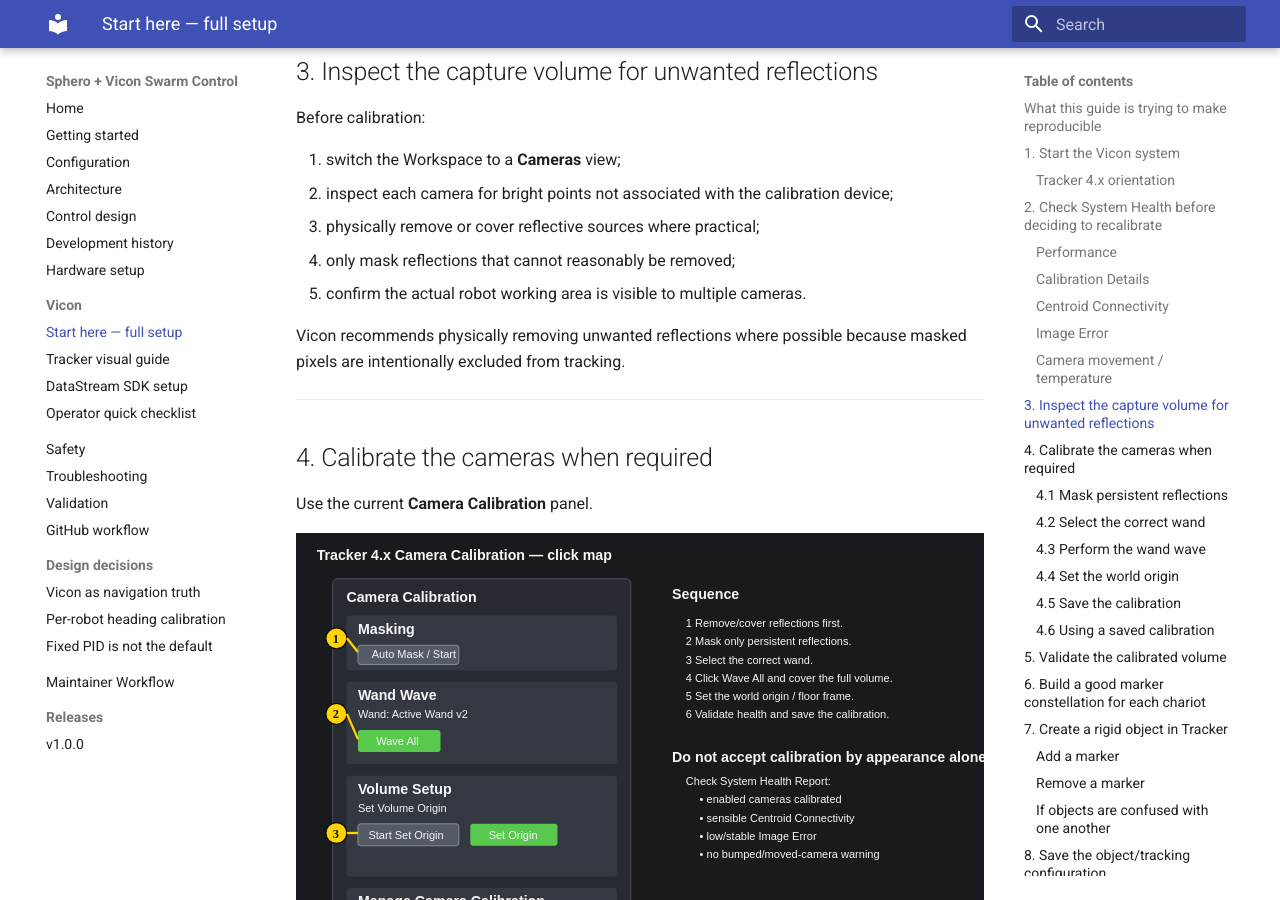
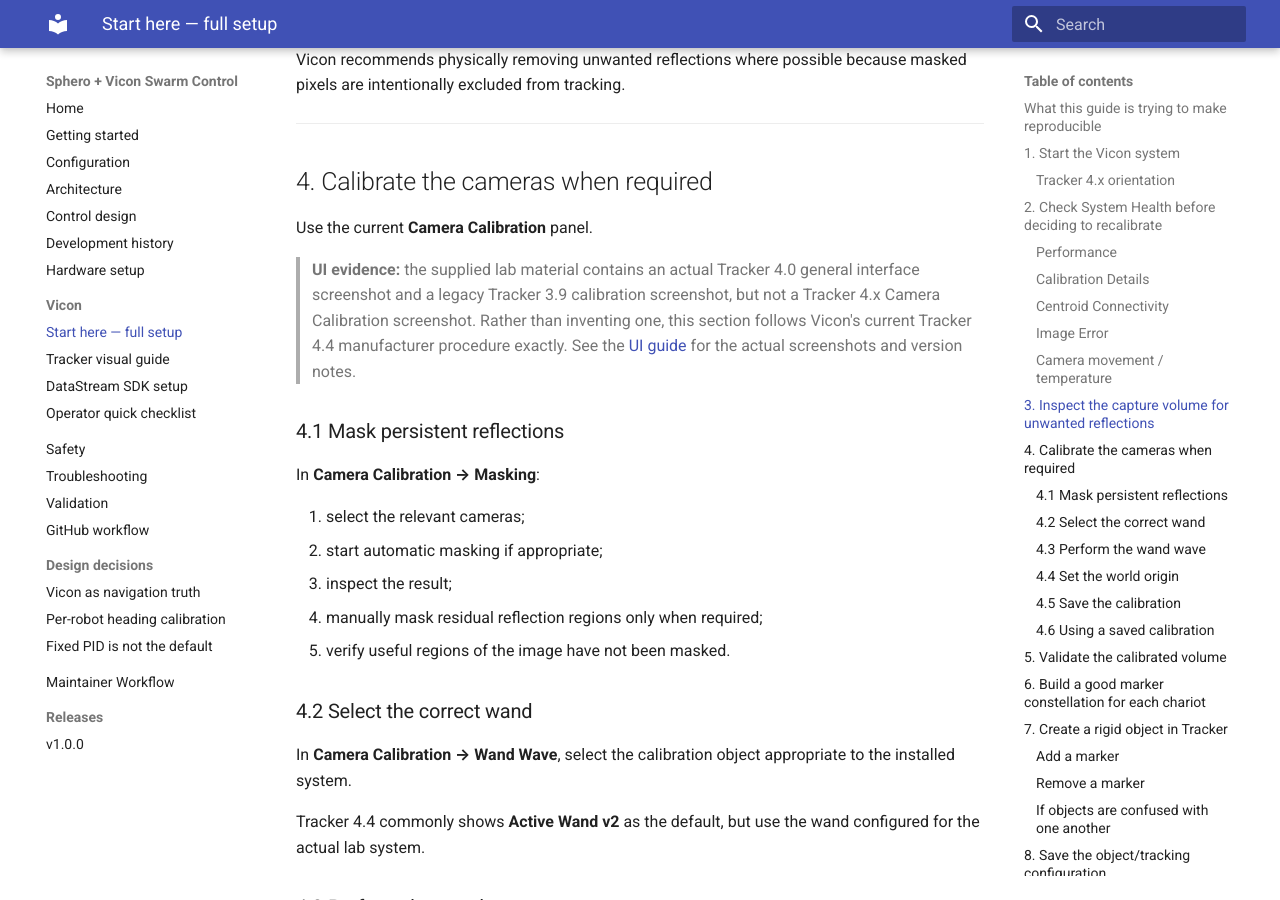
Before and after one commit to RV-crtl/sphero-vicon-swarm, an MkDocs documentation site: the page built from docs/vicon-setup.md, in a window 1280 px wide and 900 px high, scrolled down 3646 px. Built offline with MkDocs 1.6.1 and Material for MkDocs 9.7.7, drawn with Linux system fonts in a browser that asks for light colours; some of the changed text lies outside the part shown.

Commit message:
Replace synthetic Vicon figures in setup guide

```diff
--- a/docs/vicon-setup.md
+++ b/docs/vicon-setup.md
@@ -53,7 +53,9 @@
 
 ### Tracker 4.x orientation
 
-![Tracker 4.x orientation map](assets/vicon/tracker4-overview.svg)
+![Actual Vicon Tracker 4.0 lab interface, with site-specific addresses redacted](assets/vicon/tracker4-actual-overview-annotated.jpg)
+
+*Actual Tracker 4.0 lab screenshot. Site-specific network addresses are redacted; numbered callouts identify the controls used by this project.*
 
 The four panels used most in this workflow are:
 
@@ -64,7 +66,7 @@
 
 The **System Health Report** is also important because it gives a quick view of calibration and tracking quality.
 
-See [Vicon Tracker visual guide](vicon-tracker-ui-guide.md) for a click-map explanation.
+See the [Vicon Tracker UI guide](vicon-tracker-ui-guide.md) for the actual lab screenshots and version-specific manufacturer instructions.
 
 ---
 
@@ -133,7 +135,7 @@
 
 Use the current **Camera Calibration** panel.
 
-![Tracker 4.x calibration click map](assets/vicon/tracker4-calibration-click-map.svg)
+> **UI evidence:** the supplied lab material contains an actual Tracker 4.0 general interface screenshot and a legacy Tracker 3.9 calibration screenshot, but not a Tracker 4.x Camera Calibration screenshot. Rather than inventing one, this section follows Vicon's current Tracker 4.4 manufacturer procedure exactly. See the [UI guide](vicon-tracker-ui-guide.md) for the actual screenshots and version notes.
 
 ### 4.1 Mask persistent reflections
 
@@ -253,7 +255,7 @@
 
 ## 7. Create a rigid object in Tracker
 
-![Tracker 4.x object creation click map](assets/vicon/tracker4-object-click-map.svg)
+> **UI evidence:** the local Tracker 4.0 checklist confirms **View → Tracking**, marker selection, object naming, **Create**, **Add Marker**, and **Remove Marker**. The detailed steps below follow Vicon's Tracker 4.4 object-creation procedure; no synthetic UI image is used.
 
 For each chariot:
 
```
